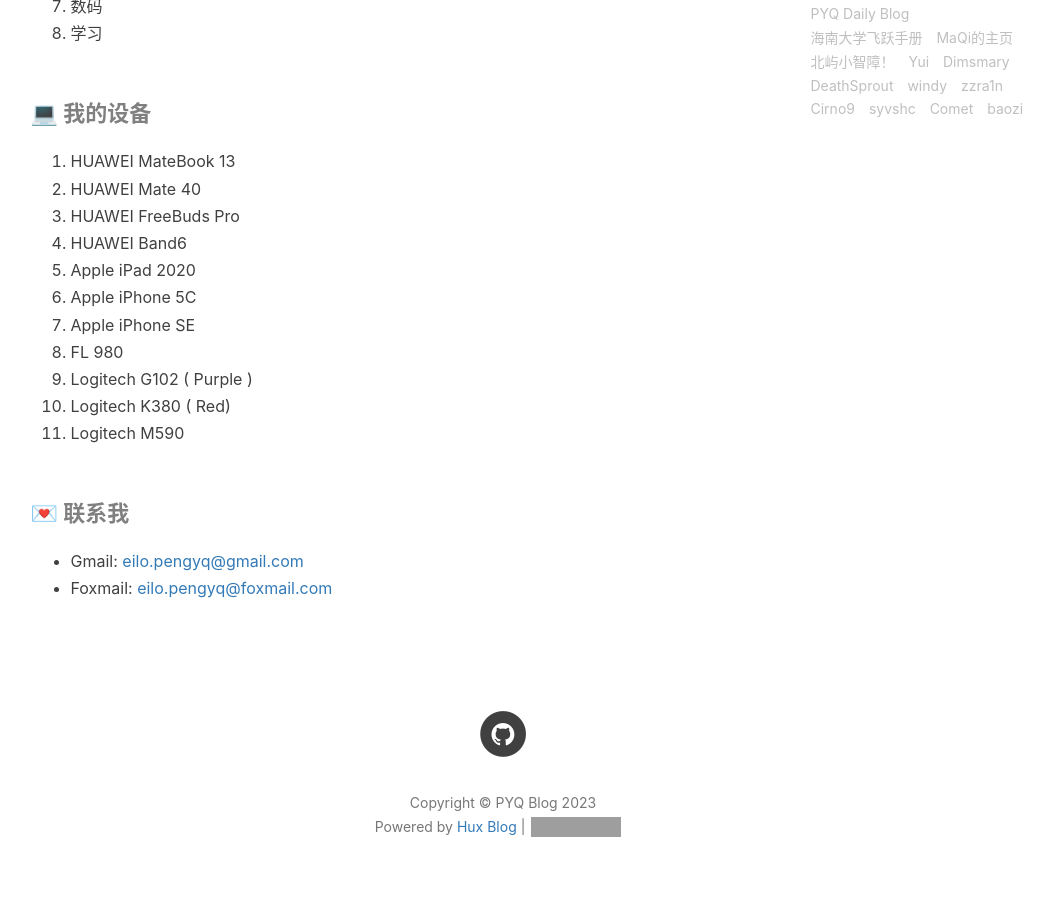
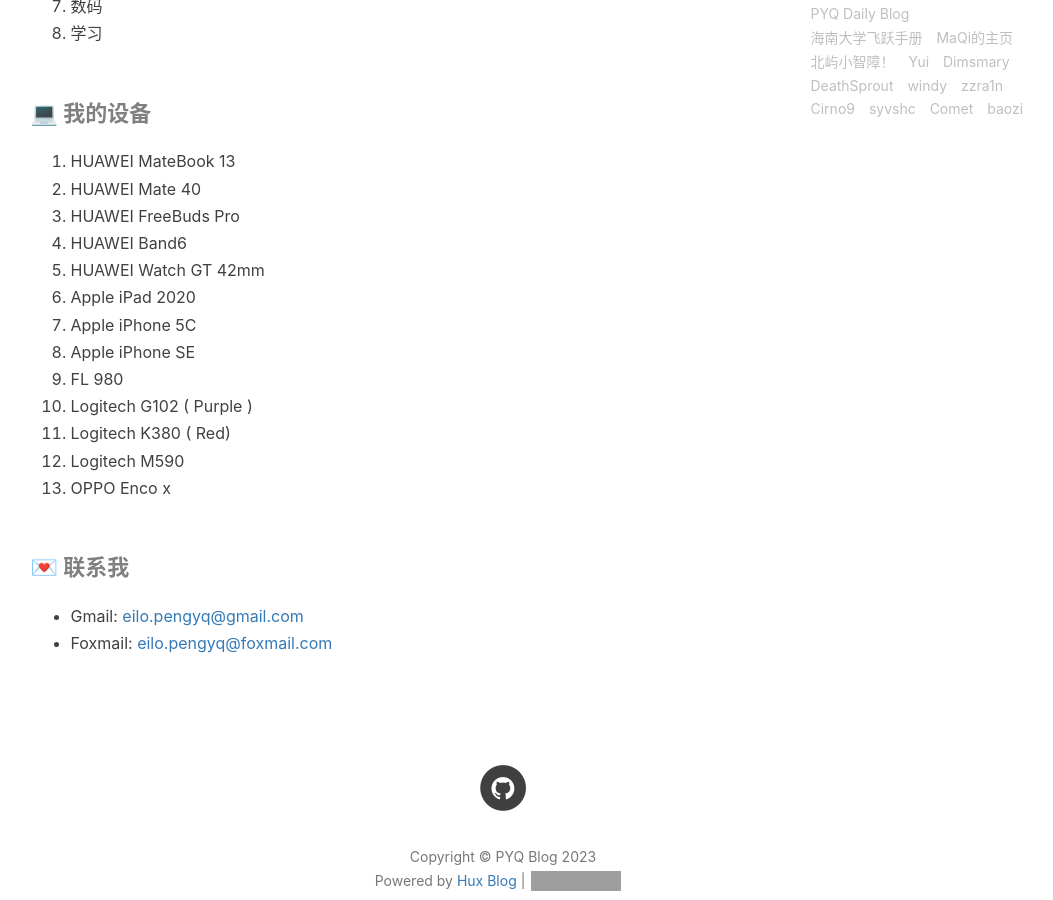
Before and after one commit to peng-yq/peng-yq.github.io, a Jekyll site: the page built from about.html, in a window 1280 px wide and 900 px high, scrolled down 961 px. Shown: the whole window, without its empty margins (137-1190 px from the left). Built offline with Jekyll 4.4.1, drawn with Linux system fonts in a browser that asks for light colours; nearby versions of some CDN libraries; comment, search, counter and statistics services are not loaded; grey boxes are pictures that could not be loaded.

Commit message:
update about

```diff
--- a/_includes/about/en.md
+++ b/_includes/about/en.md
@@ -22,13 +22,15 @@
 2. HUAWEI  Mate 40
 3. HUAWEI  FreeBuds Pro
 4. HUAWEI  Band6
-5. Apple  iPad 2020
-6. Apple iPhone 5C
-7. Apple iPhone SE
-8. FL  980
-9. Logitech  G102 ( Purple )
-10. Logitech  K380 ( Red)
-11. Logitech  M590
+5. HUAWEI  Watch GT 42mm
+6. Apple  iPad 2020
+7. Apple iPhone 5C
+8. Apple iPhone SE
+9. FL  980
+10. Logitech  G102 ( Purple )
+11. Logitech  K380 ( Red)
+12. Logitech  M590
+13. OPPO Enco x
 
 #### **💌 Contact with Me**
 
--- a/_includes/about/zh.md
+++ b/_includes/about/zh.md
@@ -22,13 +22,15 @@
 2. HUAWEI  Mate 40
 3. HUAWEI  FreeBuds Pro
 4. HUAWEI  Band6
-5. Apple  iPad 2020
-6. Apple iPhone 5C
-7. Apple iPhone SE
-8. FL  980
-9. Logitech  G102 ( Purple )
-10. Logitech  K380 ( Red)
-11. Logitech  M590
+5. HUAWEI  Watch GT 42mm
+6. Apple  iPad 2020
+7. Apple iPhone 5C
+8. Apple iPhone SE
+9. FL  980
+10. Logitech  G102 ( Purple )
+11. Logitech  K380 ( Red)
+12. Logitech  M590
+13. OPPO Enco x
 
 #### **💌 联系我**
 
```
